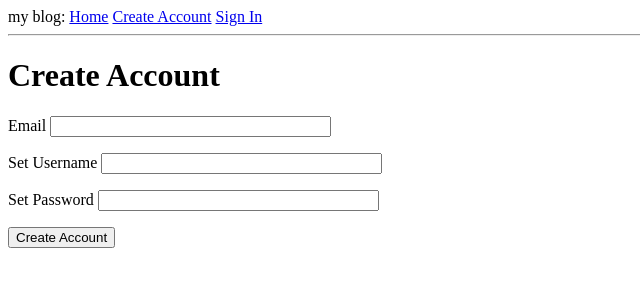
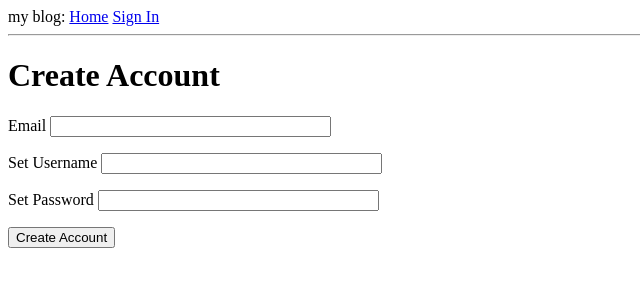
Before and after one commit to saimayunus925/cmpe131_project, a Flask app: page /create-account in a window 1280 px wide. Shown: the top 300 px of the page, without its empty margins (0-640 px from the left). Run offline with Flask 2, Linux system fonts and the light colour scheme.

Commit message:
Removed create account on top bar

```diff
--- a/app_folder/templates/base.html
+++ b/app_folder/templates/base.html
@@ -11,7 +11,7 @@
        <div>
         my blog:
             <a href="/">Home</a>
-            <a href="/create-account">Create Account</a>
+            <!--<a href="/create-account">Create Account</a>-->
             {% if session['username'] %}
                <a href="/logout">Logout</a>
             {% else %}
```
